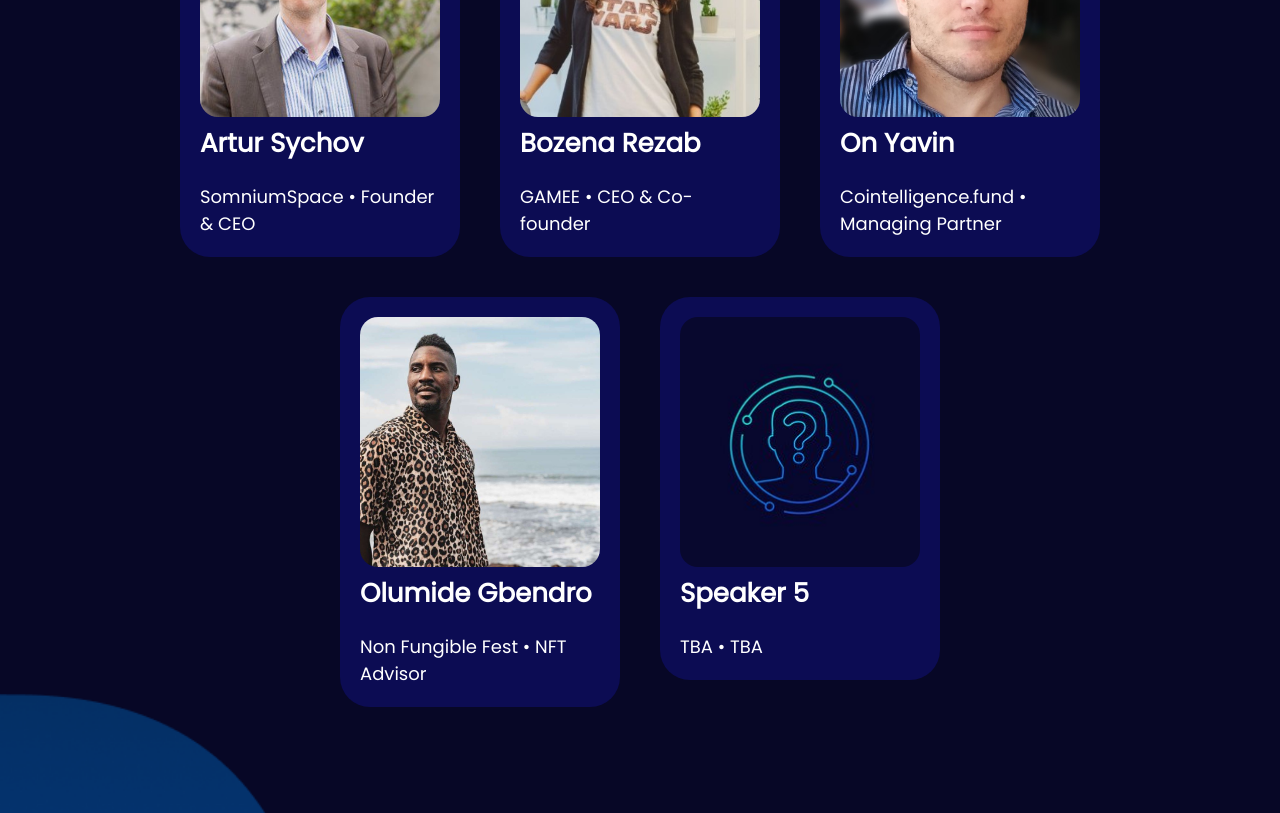
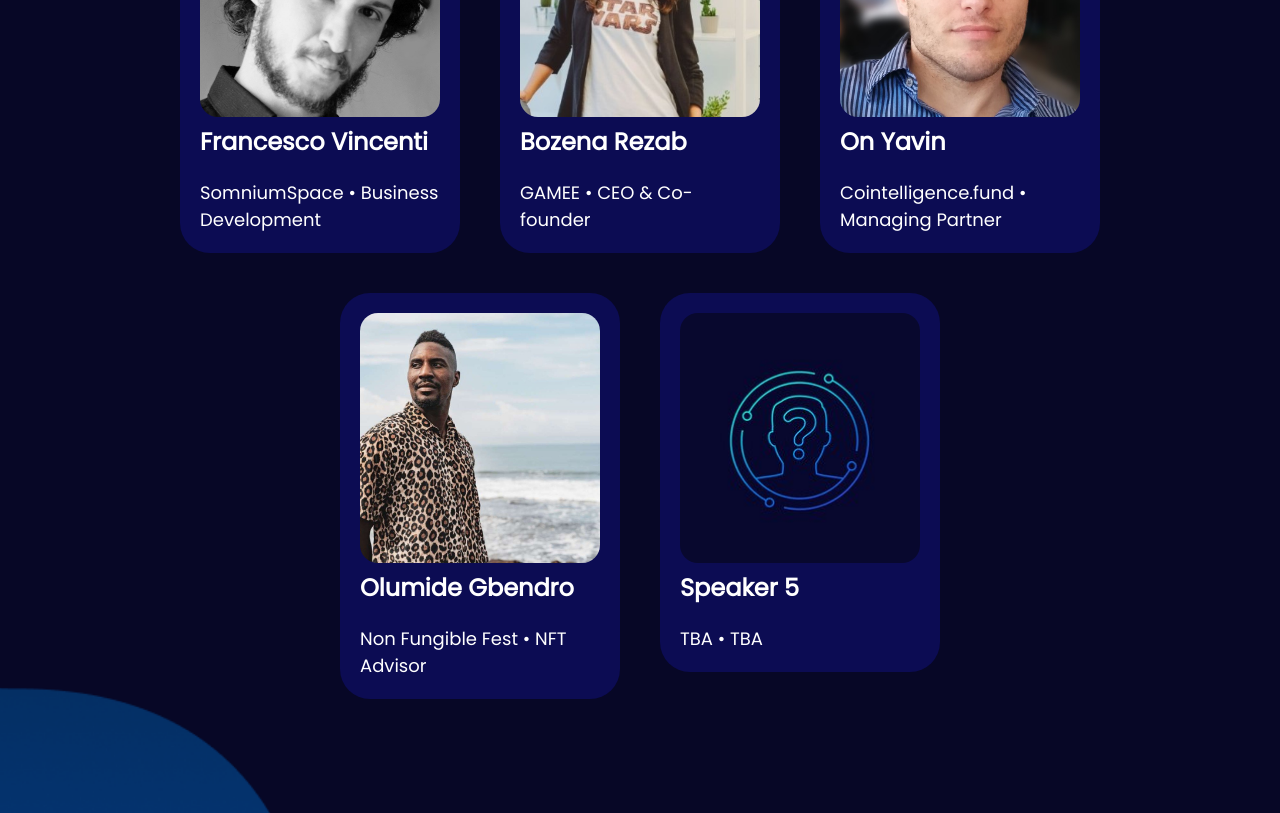
Before and after one commit to tonanadao/hackaton-x, a Next.js app: page / in a window 1280 px wide. Shown: the part 2180-2993 px from the top of the page. Built offline with nearby package versions, Linux system fonts and the light colour scheme.

Commit message:
new speaker

```diff
--- a/src/views/SpeakersView.tsx
+++ b/src/views/SpeakersView.tsx
@@ -6,7 +6,7 @@ import Link from "next/link";
 
 import square from "../../public/images/blue_square.svg";
 import question from "../../public/images/question.jpg";
-import arthur from "../../public/images/arthur_sychov.jpeg";
+import francesco from "../../public/images/francesco_vincenti.jpeg";
 import bozena from "../../public/images/bozena_rezab.jpeg";
 import yavin from "../../public/images/on_yavin.jpeg";
 import olumide from "../../public/images/olumide_gbendro.jpeg";
@@ -54,7 +54,7 @@ const Speakers = styled.article`
 
     h2 {
       margin-bottom: 20px;
-      font-size: 26px;
+      font-size: 24px;
     }
   }
 
@@ -93,13 +93,13 @@ const Heading = styled.div`
 
 const SpeakersData = [
   {
-    name: "Artur Sychov",
+    name: "Francesco Vincenti",
     image: {
-      url: arthur,
+      url: francesco,
     },
     company: "SomniumSpace",
-    position: "Founder & CEO",
-    linkedin: "https://www.linkedin.com/in/artursychov/",
+    position: "Business Development",
+    linkedin: "https://www.linkedin.com/in/francesco--vincenti/",
   },
   {
     name: "Bozena Rezab",
```
Also changed, not shown: public/images/francesco_vincenti.jpeg (added).
